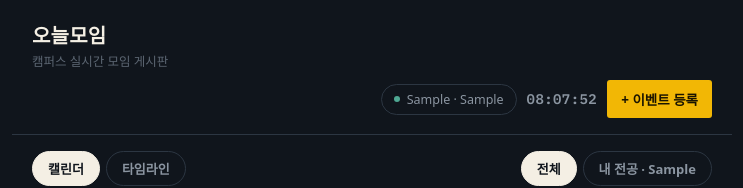
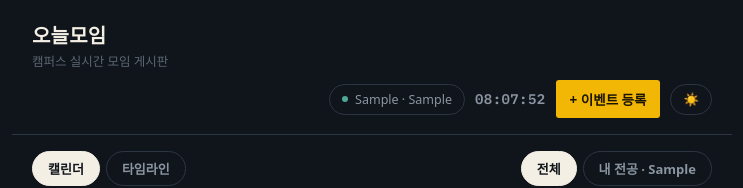
Before and after one commit to maisrhfz/today-meetup, a React (Vite) app in the folder frontend/: page / in a window 1280 px wide. Both pictures are taken after typing "Sample", "Sample", "Sample" into the empty fields and a click on the button "저장하고 시작하기". Shown: the top 188 px of the page, without its empty margins (268-1011 px from the left). Built offline with nearby package versions, Linux system fonts and the light colour scheme; no server answers; a web font is replaced by a local one.

Commit message:
feat : add dark/light mode toggle

```diff
--- a/frontend/src/components/Header.jsx
+++ b/frontend/src/components/Header.jsx
@@ -1,8 +1,10 @@
+import { useTheme } from "../useTheme";
 import { useEffect, useState } from 'react'
 import { pad } from '../utils'
 
 export default function Header({ profile, onEditProfile, onAddEvent }) {
   const [clock, setClock] = useState('')
+  const { theme, toggleTheme } = useTheme()
 
   useEffect(() => {
     const tick = () => {
@@ -27,6 +29,9 @@ export default function Header({ profile, onEditProfile, onAddEvent }) {
         </button>
         <div className="live-clock">{clock}</div>
         <button className="add-btn" onClick={onAddEvent}>+ 이벤트 등록</button>
+        <button className="profile-chip" onClick={toggleTheme} aria-label="Toggle dark mode">
+          {theme === "dark" ? "☀️" : "🌙"}
+        </button>
       </div>
     </div>
   )
--- a/frontend/src/styles.css
+++ b/frontend/src/styles.css
@@ -12,6 +12,19 @@
   --blue:#5b9bd5;
   --sans:'IBM Plex Sans KR', system-ui, sans-serif;
   --mono:'IBM Plex Mono', ui-monospace, SFMono-Regular, monospace;
+}
+[data-theme="light"]{
+  --board-bg:#f6f3ec;
+  --panel:#ffffff;
+  --panel-alt:#f0ece1;
+  --hairline:#ddd6c8;
+  --ink:#1a1a1a;
+  --ink-dim:#5c5c5c;
+  --ink-faint:#8a8a8a;
+  --amber:#b8860b;
+  --teal:#2f7d6c;
+  --red:#c23b28;
+  --blue:#3d6fa5;
 }
 *{box-sizing:border-box;}
 html,body{margin:0;padding:0;}
--- /dev/null
+++ b/frontend/src/useTheme.js
@@ -0,0 +1,16 @@
+import { useState, useEffect } from "react";
+
+export function useTheme() {
+  const [theme, setTheme] = useState(
+    () => localStorage.getItem("theme") || "dark"
+  );
+
+  useEffect(() => {
+    document.documentElement.setAttribute("data-theme", theme);
+    localStorage.setItem("theme", theme);
+  }, [theme]);
+
+  const toggleTheme = () => setTheme((t) => (t === "dark" ? "light" : "dark"));
+
+  return { theme, toggleTheme };
+}
```
